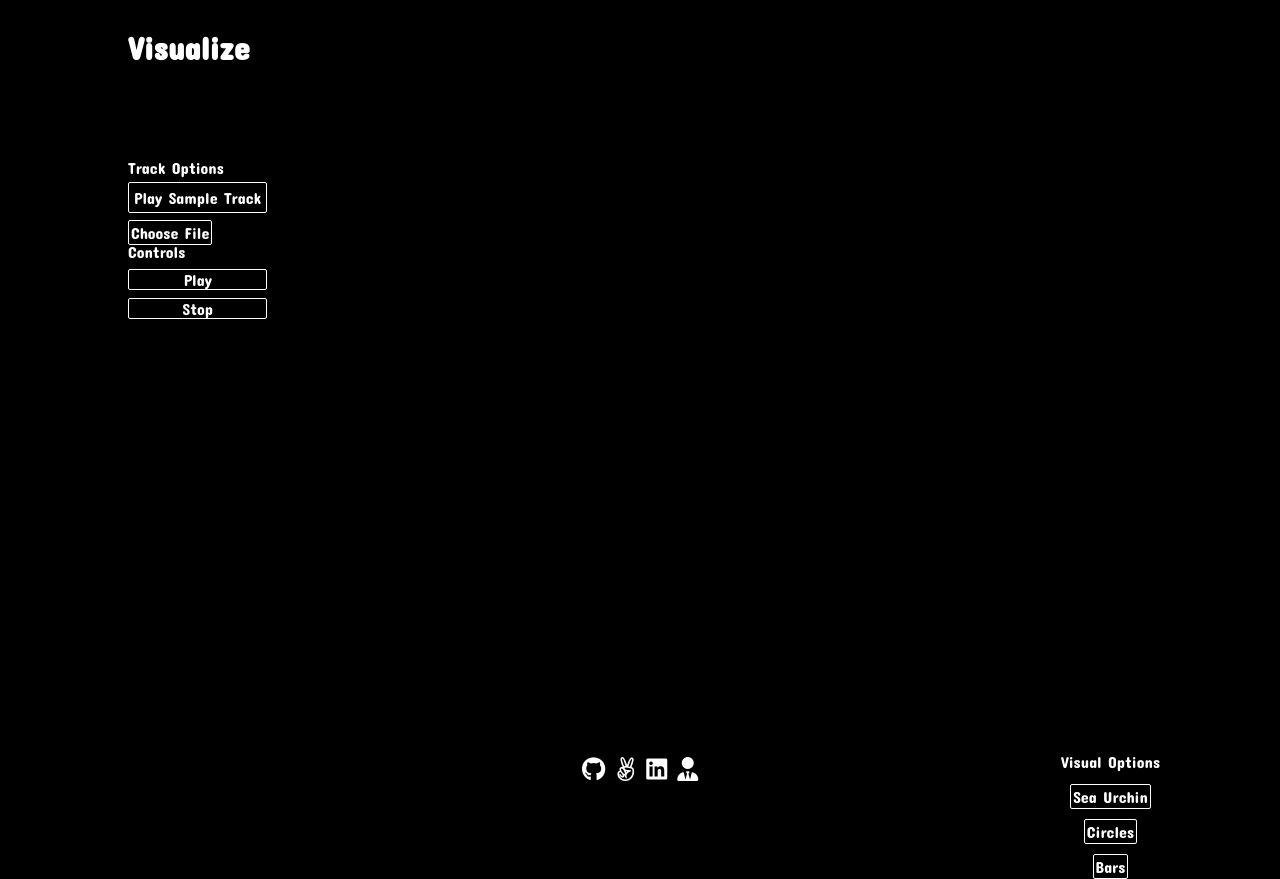
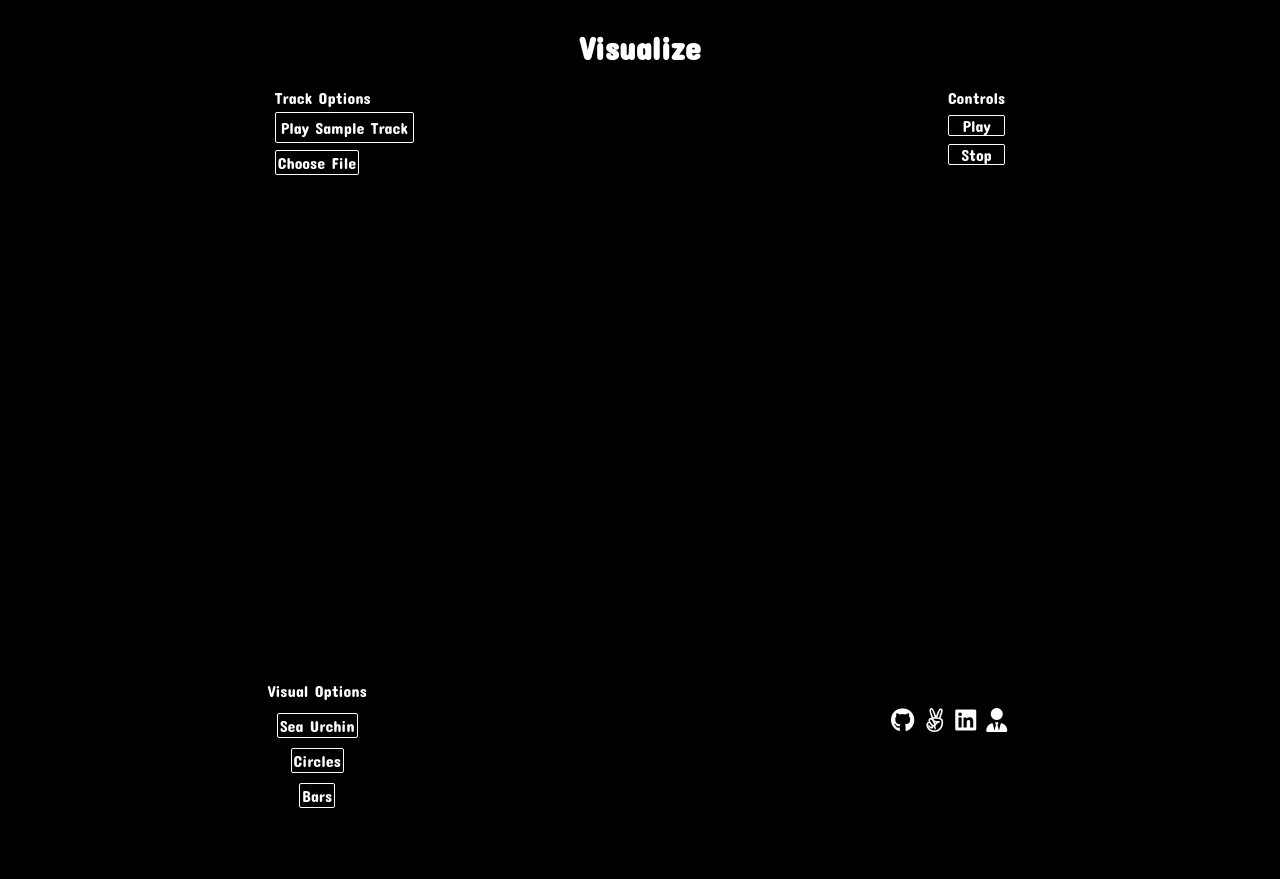
Before and after one commit to guticode04/Visualize, a plain HTML site: page index.html in a window 1280 px wide. After the commit the page ends 808 px from the top, so only its background shows below. Drawn offline with Linux system fonts and the light colour scheme.

Commit message:
Update styling for desktop view

```diff
--- a/dist/assets/style/visualize.css
+++ b/dist/assets/style/visualize.css
@@ -160,13 +160,10 @@ input[type="file"] {
    }
 
    #bars:hover {
-      color: blue;
+      color: red;
    }
 
    body {
-      /* background-image: linear-gradient(to bottom right, rgba(35, 7, 77, 1), rgba(204, 83, 51, 1)); */
-      /* background-image: linear-gradient(to bottom right, #1e3c72, #2a5298); */
-      /* background-image: linear-gradient(to bottom right, #1b1b1b, #000000); */
       background-color: black;
       color: white;
    }
@@ -179,7 +176,7 @@ input[type="file"] {
    }
 
    #circles:hover {
-      color: blue;
+      color: red;
    }
 
    #circle-bars {
@@ -190,7 +187,7 @@ input[type="file"] {
    }
 
    #circle-bars:hover {
-      color: blue;
+      color: red;
    }
 
    .creator-info {
@@ -216,14 +213,11 @@ input[type="file"] {
       color: red;
    }
 
-   .header {
-      display: flex;
-      flex-direction: column;
-      align-items: center;
-      position: absolute;
-      left: 120px;
-      z-index: 2;
-   }
+  .footer {
+     display: flex;
+     flex-direction: row;
+     justify-content: space-around;
+  }
 
    .header > h1 {
       font-family: 'Concert One', cursive;
@@ -234,7 +228,7 @@ input[type="file"] {
    }
 
    i:hover {
-      color: blue;
+      color: red;
    }
 
    input[type="file"] {
@@ -249,11 +243,7 @@ input[type="file"] {
 
    .options-controls {
       display: flex;
-      flex-direction: column;
       font-family: 'Concert One', cursive;
-      position: absolute;
-      top: 150px;
-      left: 120px;
    }
 
    .play {
@@ -269,12 +259,6 @@ input[type="file"] {
       border: 1px solid red;
    }
 
-   .right-sidebar {
-      position: absolute;
-      z-index: 2;
-      right: 120px;
-      font-family: 'Concert One', cursive;
-   }
 
    .sample-track a {
       border: 1px solid;
@@ -306,6 +290,5 @@ input[type="file"] {
    .visual-options {
       display: flex;
       flex-direction: column;
-      margin-top: 92px;
    }
 }
--- a/index.html
+++ b/index.html
@@ -41,7 +41,7 @@
       </div>
    </div>
    <canvas id="renderer"></canvas>
-   <footer>
+   <footer class="footer">
       <div class="right-sidebar">
          <div class="visual-options">
             <p class="section-title">Visual Options</p>
```
